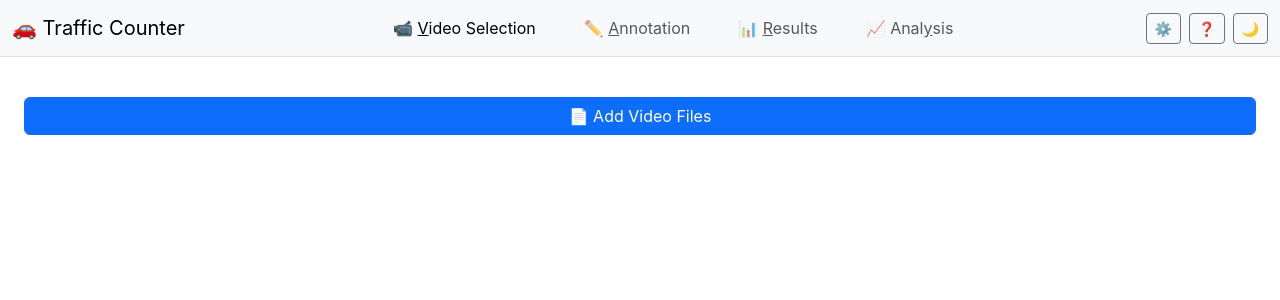
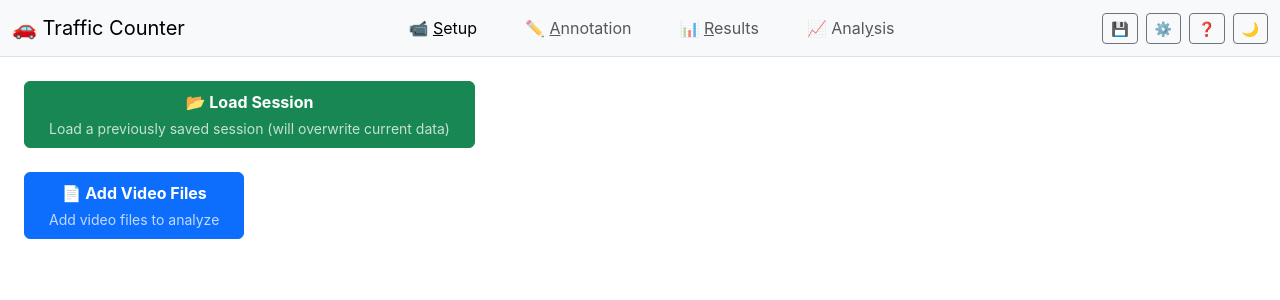
Before and after one commit to klieret/video-annotation-counts, a React (Create React App) app: page / in a window 1280 px wide. Shown: the top 300 px of the page. Built offline with nearby package versions, Linux system fonts and the light colour scheme.

Commit message:
Add restore session functionality

```diff
--- a/src/App.tsx
+++ b/src/App.tsx
@@ -1,7 +1,7 @@
 import React, { useState, useEffect, useCallback, useRef } from 'react';
 import { Container, Row, Col } from 'react-bootstrap';
-import { VideoFile, EventType, Timestamp, VideoState } from './types';
-import { generateId, getVideoColors, calculateRealWorldTime } from './utils';
+import { VideoFile, EventType, Timestamp, VideoState, SessionData } from './types';
+import { generateId, getVideoColors, calculateRealWorldTime, createSessionData, exportSessionData } from './utils';
 import Header, { TabType } from './components/Header';
 import VideoUpload from './components/VideoUpload';
 import VideoPlayer from './components/VideoPlayer';
@@ -48,6 +48,7 @@ const App: React.FC = () => {
   const [showHelpModal, setShowHelpModal] = useState<boolean>(false);
   const [seekSeconds, setSeekSeconds] = useState<number>(1);
   const [seekSecondsShift, setSeekSecondsShift] = useState<number>(10);
+  const [expectedVideoFiles, setExpectedVideoFiles] = useState<{name: string; startTime: string; duration: number}[]>([]);
 
   const resizeRef = useRef<boolean>(false);
   const pressedKeysRef = useRef<Set<string>>(new Set());
@@ -294,6 +295,81 @@ const App: React.FC = () => {
     ));
   };
 
+  // Save session
+  const handleSaveSession = () => {
+    const defaultFilename = `traffic_count_session_${new Date().toISOString().split('T')[0]}.json`;
+    const customFilename = prompt(
+      'Enter filename for the session file:',
+      defaultFilename
+    );
+
+    // If user cancels, don't save
+    if (customFilename === null) return;
+
+    // Ensure .json extension
+    const filename = customFilename.endsWith('.json') ? customFilename : `${customFilename}.json`;
+
+    const sessionData = createSessionData(
+      darkMode,
+      eventTypes,
+      timestamps,
+      leftPanelWidth,
+      seekSeconds,
+      seekSecondsShift,
+      videos
+    );
+    exportSessionData(sessionData, filename);
+  };
+
+  // Load session
+  const handleLoadSession = (sessionData: SessionData) => {
+    try {
+      // Update all state from session data
+      setDarkMode(sessionData.darkMode);
+      setEventTypes(sessionData.eventTypes);
+      setTimestamps(sessionData.timestamps);
+      setLeftPanelWidth(sessionData.leftPanelWidth || 60);
+      setSeekSeconds(sessionData.seekSeconds || 1);
+      setSeekSecondsShift(sessionData.seekSecondsShift || 10);
+
+      // Clear current videos (user will need to re-add them)
+      setVideos([]);
+      setVideoState({
+        currentTime: 0,
+        currentVideoIndex: 0,
+        currentVideoTime: 0,
+        isPlaying: false,
+        isMuted: true,
+        playbackRate: 1.0,
+        totalDuration: 0
+      });
+
+      // Set expected video files for persistent warning
+      if (sessionData.videoFiles.length > 0) {
+        setExpectedVideoFiles(sessionData.videoFiles);
+      }
+    } catch (error) {
+      console.error('Error loading session:', error);
+      alert('Failed to load session data. Please try again with a valid session file.');
+    }
+  };
+
+  // Check if current videos match expected files
+  const checkExpectedVideos = (currentVideos: VideoFile[]) => {
+    if (expectedVideoFiles.length === 0) return;
+
+    // Check if all expected videos are present in the right order
+    if (currentVideos.length >= expectedVideoFiles.length) {
+      const allMatch = expectedVideoFiles.every((expected, index) => {
+        const current = currentVideos[index];
+        return current && current.name === expected.name;
+      });
+
+      if (allMatch) {
+        setExpectedVideoFiles([]); // Clear expected files when they match
+      }
+    }
+  };
 
   // Handle resize
   const handleMouseDown = (e: React.MouseEvent) => {
@@ -329,10 +405,15 @@ const App: React.FC = () => {
           <Container fluid className="p-4">
             <VideoUpload
               videos={videos}
-              onVideosChange={setVideos}
+              onVideosChange={(newVideos) => {
+                setVideos(newVideos);
+                checkExpectedVideos(newVideos);
+              }}
               onVideoStateChange={setVideoState}
               timestamps={timestamps}
               onTimestampsChange={setTimestamps}
+              onLoadSession={handleLoadSession}
+              expectedVideoFiles={expectedVideoFiles}
             />
           </Container>
         );
@@ -428,6 +509,7 @@ const App: React.FC = () => {
         onTabChange={setActiveTab}
         onShowSettings={() => setShowSettingsModal(true)}
         onShowHelp={() => setShowHelpModal(true)}
+        onSaveSession={handleSaveSession}
       />
 
       {renderTabContent()}
--- a/src/components/Header.tsx
+++ b/src/components/Header.tsx
@@ -10,9 +10,10 @@ interface HeaderProps {
   onTabChange: (tab: TabType) => void;
   onShowSettings: () => void;
   onShowHelp: () => void;
+  onSaveSession: () => void;
 }
 
-const Header: React.FC<HeaderProps> = ({ darkMode, onToggleDarkMode, activeTab, onTabChange, onShowSettings, onShowHelp }) => {
+const Header: React.FC<HeaderProps> = ({ darkMode, onToggleDarkMode, activeTab, onTabChange, onShowSettings, onShowHelp, onSaveSession }) => {
   return (
     <Navbar bg={darkMode ? 'dark' : 'light'} variant={darkMode ? 'dark' : 'light'} className="border-bottom">
       <Container fluid>
@@ -26,7 +27,7 @@ const Header: React.FC<HeaderProps> = ({ darkMode, onToggleDarkMode, activeTab,
             onClick={() => onTabChange('video-selection')}
             className="px-4"
           >
-            📹 <u>V</u>ideo Selection
+            📹 <u>S</u>etup
           </Nav.Link>
           <Nav.Link
             active={activeTab === 'annotation'}
@@ -52,6 +53,14 @@ const Header: React.FC<HeaderProps> = ({ darkMode, onToggleDarkMode, activeTab,
         </Nav>
 
         <div className="d-flex align-items-center gap-2">
+          <Button
+            variant="outline-secondary"
+            size="sm"
+            onClick={onSaveSession}
+            title="Save Session"
+          >
+            💾
+          </Button>
           <Button
             variant="outline-secondary"
             size="sm"
--- a/src/components/VideoUpload.tsx
+++ b/src/components/VideoUpload.tsx
@@ -1,7 +1,7 @@
 import React, { useRef, useState } from 'react';
 import { Button, Row, Col, Form, Spinner, Alert } from 'react-bootstrap';
 import { VideoFile, VideoState, Timestamp } from '../types';
-import { generateId, getVideoColors, inferStartTime, getVideoDuration, calculateTotalDuration, parseTime, formatTime, calculateRealWorldTime } from '../utils';
+import { generateId, getVideoColors, inferStartTime, getVideoDuration, calculateTotalDuration, parseTime, formatTime, calculateRealWorldTime, parseSessionData } from '../utils';
 
 interface VideoUploadProps {
   videos: VideoFile[];
@@ -9,10 +9,13 @@ interface VideoUploadProps {
   onVideoStateChange: React.Dispatch<React.SetStateAction<VideoState>>;
   timestamps: Timestamp[];
   onTimestampsChange: (timestamps: Timestamp[]) => void;
+  onLoadSession: (sessionData: any) => void;
+  expectedVideoFiles: {name: string; startTime: string; duration: number}[];
 }
 
-const VideoUpload: React.FC<VideoUploadProps> = ({ videos, onVideosChange, onVideoStateChange, timestamps, onTimestampsChange }) => {
+const VideoUpload: React.FC<VideoUploadProps> = ({ videos, onVideosChange, onVideoStateChange, timestamps, onTimestampsChange, onLoadSession, expectedVideoFiles }) => {
   const fileInputRef = useRef<HTMLInputElement>(null);
+  const sessionInputRef = useRef<HTMLInputElement>(null);
   const [loading, setLoading] = useState<boolean>(false);
   const [error, setError] = useState<string>('');
   const [draggedVideoId, setDraggedVideoId] = useState<string | null>(null);
@@ -20,6 +23,41 @@ const VideoUpload: React.FC<VideoUploadProps> = ({ videos, onVideosChange, onVid
 
   const handleAddVideo = () => {
     fileInputRef.current?.click();
+  };
+
+  const handleLoadSession = () => {
+    sessionInputRef.current?.click();
+  };
+
+  const handleSessionFileSelect = async (event: React.ChangeEvent<HTMLInputElement>) => {
+    const file = event.target.files?.[0];
+    if (!file) return;
+
+    try {
+      const fileContent = await file.text();
+      const sessionData = parseSessionData(fileContent);
+
+      if (!sessionData) {
+        setError('Invalid session file format. Please select a valid session JSON file.');
+        return;
+      }
+
+      // Ask for confirmation as this will overwrite current session
+      const confirmed = window.confirm(
+        'Loading this session will overwrite your current session data. Are you sure you want to continue?'
+      );
+
+      if (confirmed) {
+        onLoadSession(sessionData);
+        setError(''); // Clear any existing errors
+      }
+    } catch (err) {
+      setError('Failed to load session file. Please make sure it\'s a valid session file.');
+    } finally {
+      if (sessionInputRef.current) {
+        sessionInputRef.current.value = '';
+      }
+    }
   };
 
   const handleFileSelect = async (event: React.ChangeEvent<HTMLInputElement>) => {
@@ -255,7 +293,59 @@ const VideoUpload: React.FC<VideoUploadProps> = ({ videos, onVideosChange, onVid
 
   return (
     <div>
-      {/* Start time field at the top */}
+      {/* Load Session button at the very top */}
+      <div className="mb-4 d-flex justify-content-start">
+        <Button
+          variant="success"
+          onClick={handleLoadSession}
+          className="d-flex flex-column align-items-center px-4 py-2"
+        >
+          <div className="fw-bold">📂 Load Session</div>
+          <small className="mt-1 opacity-75">Load a previously saved session (will overwrite current data)</small>
+        </Button>
+        <input
+          ref={sessionInputRef}
+          type="file"
+          accept=".json"
+          style={{ display: 'none' }}
+          onChange={handleSessionFileSelect}
+        />
+      </div>
+
+      {/* Expected video files warning */}
+      {expectedVideoFiles.length > 0 && (
+        <Alert variant="warning" className="mb-4">
+          <Alert.Heading>📋 Session Loaded - Please Add Required Videos</Alert.Heading>
+          <p className="mb-2">
+            Please add the following video files in the exact order shown below:
+          </p>
+          <div className="bg-light p-3 rounded">
+            {expectedVideoFiles.map((file, index) => {
+              const isAdded = videos[index] && videos[index].name === file.name;
+              return (
+                <div key={index} className={`d-flex align-items-center mb-2 ${isAdded ? 'text-success' : 'text-muted'}`}>
+                  <span className="me-2">{isAdded ? '✅' : '⏳'}</span>
+                  <strong>{index + 1}.</strong>
+                  <span className="ms-2">{file.name}</span>
+                  <span className="ms-auto text-muted">({file.startTime})</span>
+                </div>
+              );
+            })}
+          </div>
+          <small className="text-muted">
+            {videos.length} of {expectedVideoFiles.length} videos added.
+            This warning will disappear once all videos are added in the correct order.
+          </small>
+        </Alert>
+      )}
+
+      {error && (
+        <Alert variant="danger" dismissible onClose={() => setError('')}>
+          {error}
+        </Alert>
+      )}
+
+      {/* Start time field */}
       {videos.length > 0 && (
         <Row className="align-items-center mb-3 p-3 bg-light rounded">
           <Col xs="auto">
@@ -279,12 +369,6 @@ const VideoUpload: React.FC<VideoUploadProps> = ({ videos, onVideosChange, onVid
             </small>
           </Col>
         </Row>
-      )}
-
-      {error && (
-        <Alert variant="danger" dismissible onClose={() => setError('')}>
-          {error}
-        </Alert>
       )}
 
       {/* Video list */}
@@ -334,23 +418,25 @@ const VideoUpload: React.FC<VideoUploadProps> = ({ videos, onVideosChange, onVid
         </Row>
       ))}
 
-      {/* Add video button at the bottom */}
-      <Row className="align-items-center mt-3">
-        <Col>
+      {/* Add video button */}
+      <div className="mt-3 mb-3 d-flex justify-content-start">
         <Button
           variant="primary"
           onClick={handleAddVideo}
           disabled={loading}
-            className="w-100"
+          className="d-flex flex-column align-items-center px-4 py-2"
           data-add-video="true"
         >
           {loading ? (
             <>
               <Spinner size="sm" className="me-2" />
-                Loading...
+              <span>Loading...</span>
             </>
           ) : (
-              '📄 Add Video Files'
+            <>
+              <div className="fw-bold">📄 Add Video Files</div>
+              <small className="mt-1 opacity-75">Add video files to analyze</small>
+            </>
           )}
         </Button>
         <input
@@ -361,8 +447,7 @@ const VideoUpload: React.FC<VideoUploadProps> = ({ videos, onVideosChange, onVid
           style={{ display: 'none' }}
           onChange={handleFileSelect}
         />
-        </Col>
-      </Row>
+      </div>
     </div>
   );
 };
--- a/src/utils.ts
+++ b/src/utils.ts
@@ -1,4 +1,4 @@
-import { VideoFile } from './types';
+import { VideoFile, EventType, Timestamp, SessionData } from './types';
 
 // Convert seconds to HH:MM:SS format
 export const formatTime = (seconds: number): string => {
@@ -163,3 +163,65 @@ export const exportToCSV = (timestamps: any[]): void => {
   link.click();
   document.body.removeChild(link);
 };
+
+// Create session data object from current app state
+export const createSessionData = (
+  darkMode: boolean,
+  eventTypes: EventType[],
+  timestamps: Timestamp[],
+  leftPanelWidth: number,
+  seekSeconds: number,
+  seekSecondsShift: number,
+  videos: VideoFile[]
+): SessionData => {
+  return {
+    version: '1.0.0',
+    exportDate: new Date().toISOString(),
+    darkMode,
+    eventTypes,
+    timestamps,
+    leftPanelWidth,
+    seekSeconds,
+    seekSecondsShift,
+    videoFiles: videos.map(video => ({
+      name: video.name,
+      startTime: video.startTime,
+      duration: video.duration
+    }))
+  };
+};
+
+// Export session data to JSON file
+export const exportSessionData = (sessionData: SessionData, customFilename?: string): void => {
+  const defaultFilename = `traffic_count_session_${new Date().toISOString().split('T')[0]}.json`;
+  const filename = customFilename || defaultFilename;
+
+  const jsonContent = JSON.stringify(sessionData, null, 2);
+  const blob = new Blob([jsonContent], { type: 'application/json;charset=utf-8;' });
+  const link = document.createElement('a');
+  const url = URL.createObjectURL(blob);
+  link.setAttribute('href', url);
+  link.setAttribute('download', filename);
+  link.style.visibility = 'hidden';
+  document.body.appendChild(link);
+  link.click();
+  document.body.removeChild(link);
+  URL.revokeObjectURL(url);
+};
+
+// Parse and validate session data from JSON
+export const parseSessionData = (jsonString: string): SessionData | null => {
+  try {
+    const data = JSON.parse(jsonString);
+
+    // Basic validation
+    if (!data.version || !data.exportDate || !Array.isArray(data.eventTypes) || !Array.isArray(data.timestamps)) {
+      throw new Error('Invalid session data format');
+    }
+
+    return data as SessionData;
+  } catch (error) {
+    console.error('Failed to parse session data:', error);
+    return null;
+  }
+};
```
Also changed, not shown: src/types.ts (+16 -0 lines), todo.txt (added), 1 other file (tests, documents, lock files or other folders). Lines whose indentation alone changed are shown as unchanged.
